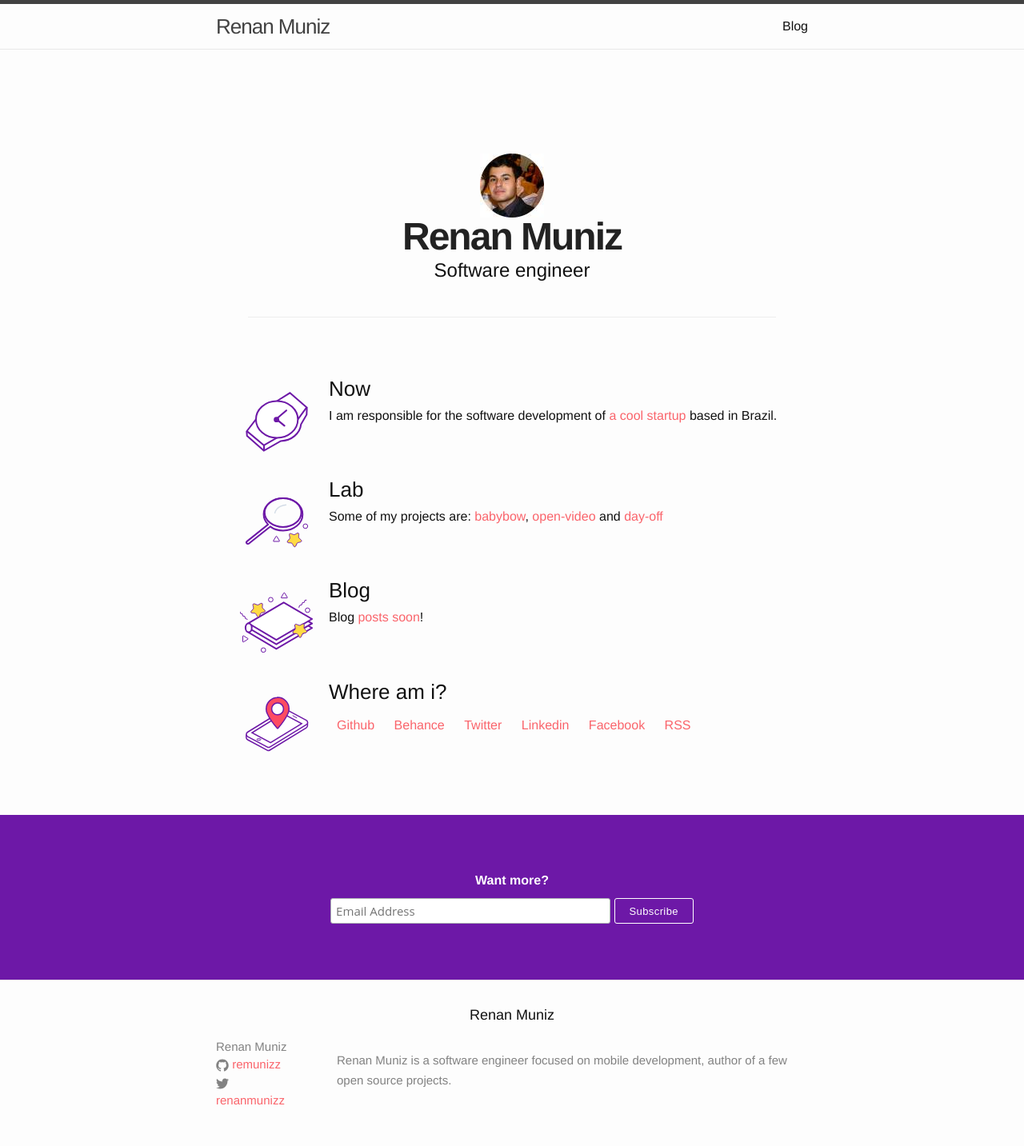
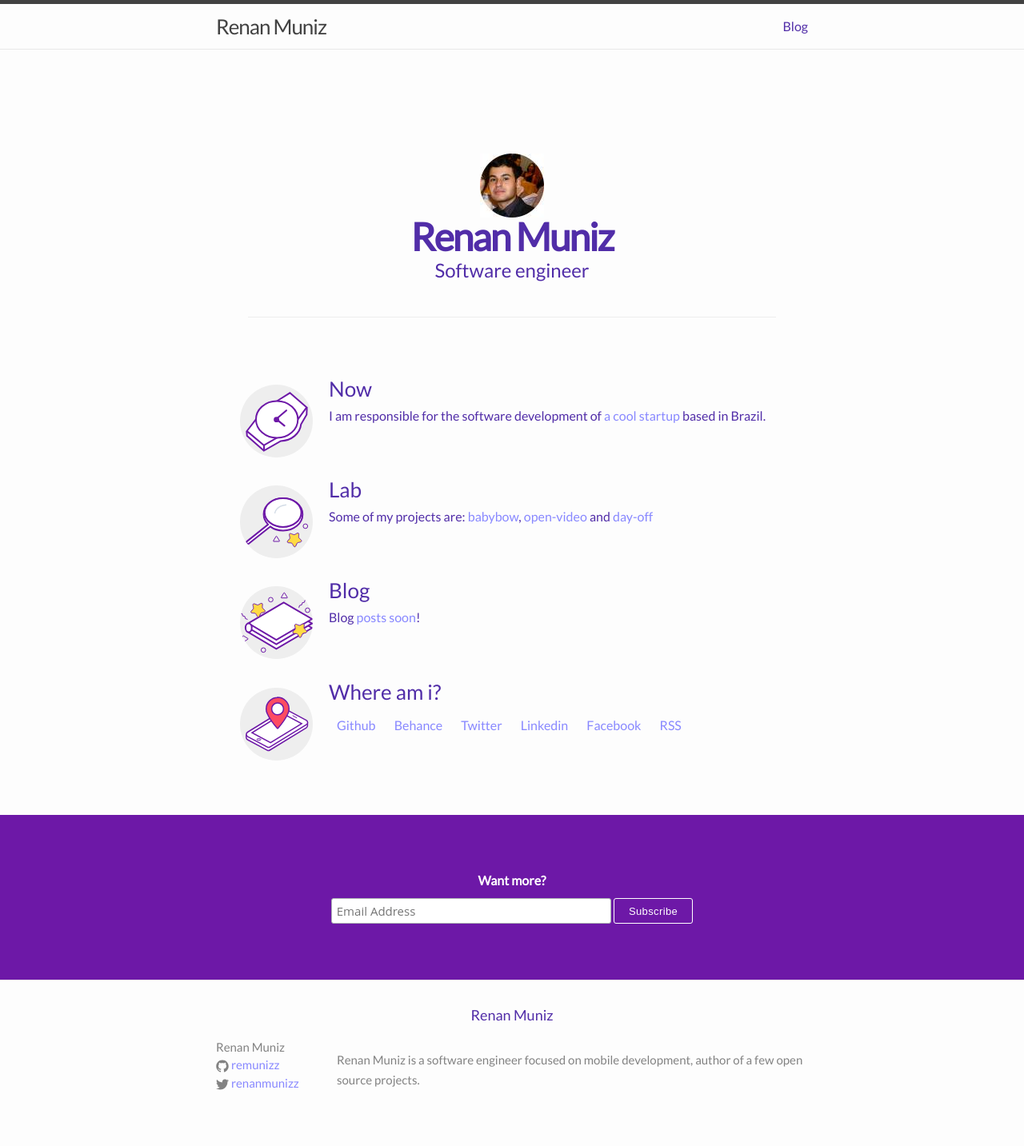
Before and after one commit to remunizz/remunizz.github.io, a Jekyll site: the page built from index.html, in a window 1280 px wide. Shown: the whole page at 80% size. Built offline with Jekyll 4.4.1, drawn with Linux system fonts in a browser that asks for light colours; after the commit the page ends 1410 px from its top, so only the background shows below that.

Commit message:
Update site's font-family, font-color, link color, badge background-color and border-radius

```diff
--- a/_includes/head.html
+++ b/_includes/head.html
@@ -49,4 +49,6 @@
   <meta name="msapplication-TileImage" content="{{ site.url }}/assets/favicons/mstile-144x144.png">
   <link rel="stylesheet" href="{{ "
   /assets/style.min.css" | prepend : site.baseurl }}">
+
+  <link href='https://fonts.googleapis.com/css?family=Lato' rel='stylesheet' type='text/css'>
 </head>
--- a/_sass/_base.scss
+++ b/_sass/_base.scss
@@ -93,11 +93,11 @@ h1, h2, h3, h4, h5, h6 {
  * Links
  */
 a {
-    color: #FA646B;
+    color: lighten(#00e, 30%);
     text-decoration: none;
 
     &:visited {
-        color: darken(#FA646B, 30%);
+        color: #00e;
     }
 
     &:hover {
--- a/_sass/_layout.scss
+++ b/_sass/_layout.scss
@@ -272,7 +272,6 @@
 	  font-weight: 600;
 		letter-spacing: -2px;
 		font-size: 3em;
-		color: #222;
 
     @media only screen and (max-width: 640px){
         font-size: 2em;
@@ -309,6 +308,11 @@ li {
   @include media-query($on-palm) {
     width: 120px;
     height: 120px;
+  }
+
+  svg {
+	background-color: #eee;
+	border-radius: 71px;
   }
 
 }
--- a/_sass/main.scss
+++ b/_sass/main.scss
@@ -3,7 +3,7 @@
 
 
 // Our variables
-$base-font-family: "Helvetica Neue", Helvetica, Arial, sans-serif;
+$base-font-family: "Lato", Helvetica, Arial, sans-serif;
 $base-font-size:   16px;
 $base-font-weight: 400;
 $small-font-size:  $base-font-size * 0.875;
@@ -11,7 +11,7 @@ $base-line-height: 1.5;
 
 $spacing-unit:     30px;
 
-$text-color:       #111;
+$text-color:       #512da8;
 $background-color: #fdfdfd;
 $brand-color:      #2a7ae2;
 
```
Also changed, not shown: _includes/lab-badge.svg, assets/style.min.css.
